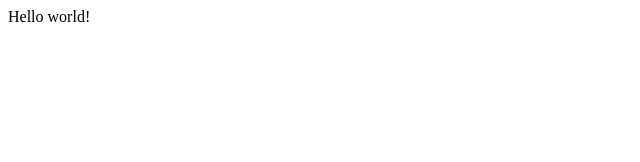
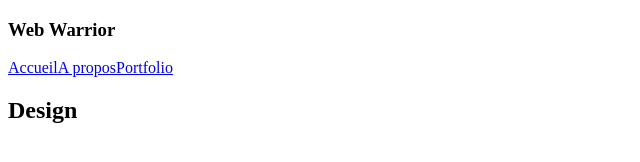
Before and after one commit to StephaneBullier/gatsby-website, a Gatsby site: page / in a window 1280 px wide. Shown: the whole page, without its empty margins (0-640 px from the left). Built offline with nearby package versions, Linux system fonts and the light colour scheme; Gatsby itself is replaced by a stand-in of ours.

Commit message:
Include Navbar component

```diff
--- a/src/pages/index.js
+++ b/src/pages/index.js
@@ -1,5 +1,14 @@
 import React from "react"
+import Navbar from '../components/Navbar'
 
 export default function Home() {
-  return <div>Hello world!</div>
+  return (
+    <section>
+      <Navbar />
+      <div>
+        <h2>Design</h2>
+
+      </div>
+    </section>
+  )
 }
```
